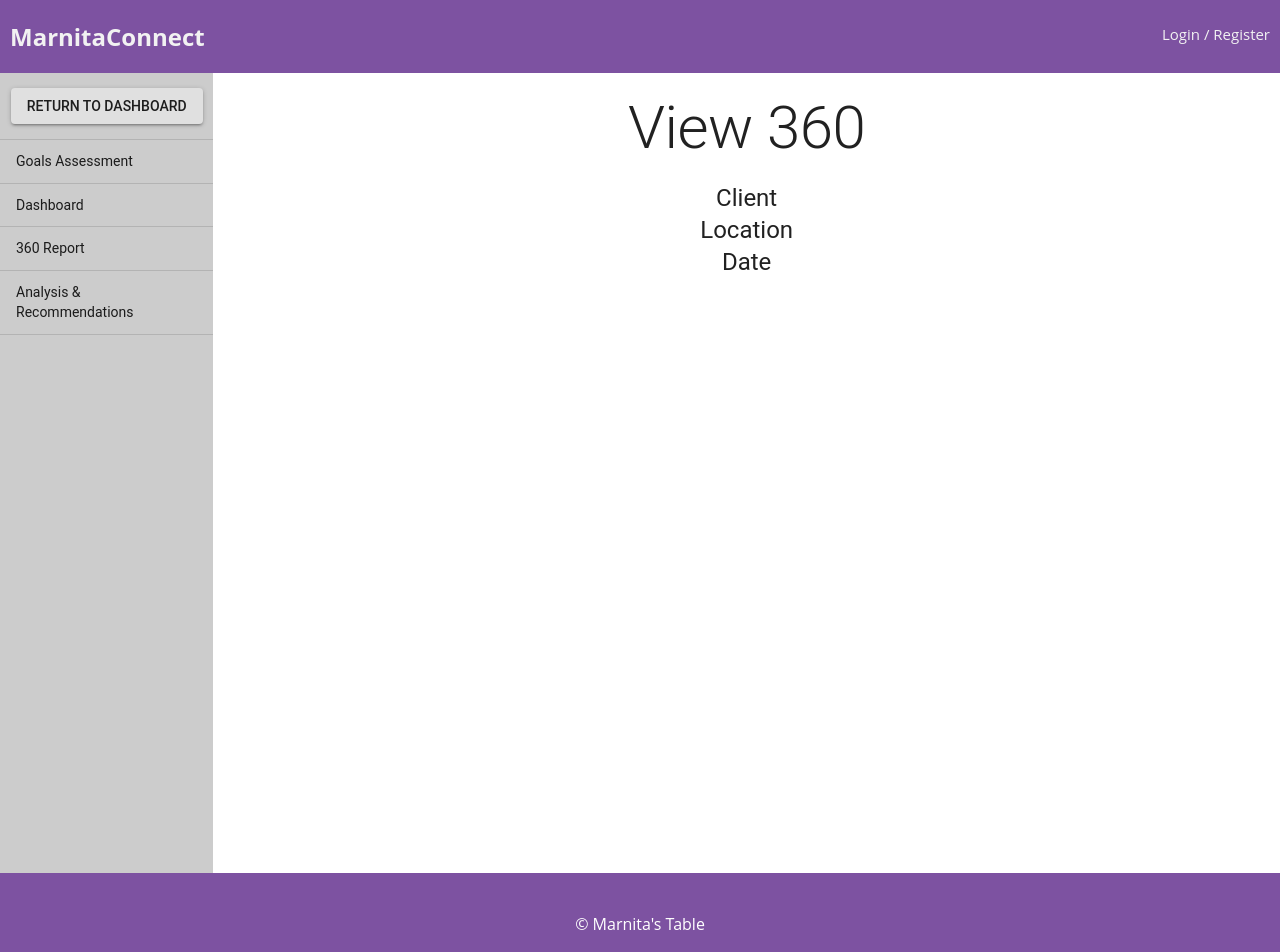
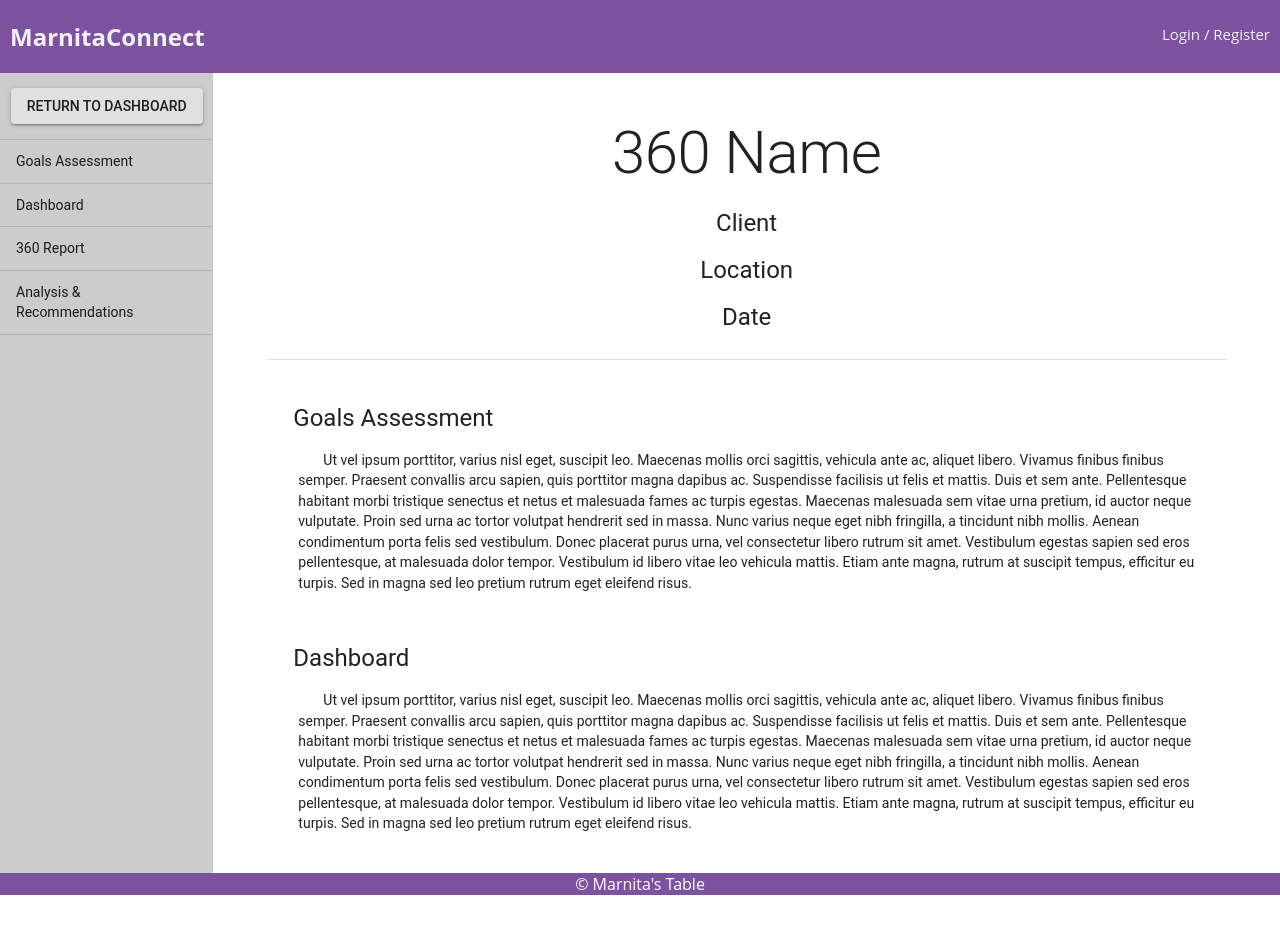
Before and after one commit to ashklein6/izi-access, a React (Create React App) app: page /#/view360 in a window 1280 px wide. Shown: the top 952 px of the page. After the commit the page ends 895 px from the top, so only its background shows below. Built offline with nearby package versions, Linux system fonts and the light colour scheme; no server answers.

Commit message:
added scroll to main viewing area

```diff
--- a/src/components/Footer/Footer.css
+++ b/src/components/Footer/Footer.css
@@ -1,7 +1,7 @@
 @import '../App/App.css';
 
 .footer {
-    padding: 40px;
+    /* padding: 40px; */
     text-align: center;
     background-color: var(--main-purple);
     color: #fff;
--- a/src/components/View360/View360.js
+++ b/src/components/View360/View360.js
@@ -18,25 +18,47 @@ const styles = {
     backgroundColor: '#ccc',
     textAlign: 'center',
   },
+  report: {
+    height: '100vh',
+  },
+  mainInfo: {
+    textAlign: 'center',
+    height: '35vh'
+  },
   header: {
-    textAlign: 'center',
-    margin: 25
+    margin: '50px 0px 25px 0px'
   },
   subHeader: {
-    textAlign: 'center',
+    marginBottom: '15px'
   },
   dashboardBtn: {
     margin: '15px 0px',
     justifyContent: 'center',
   },
   list: {
-    paddingTop: 0
+    paddingTop: '0px'
+  },
+  middleDivider: {
+    margin: '25px auto',
+    width: '90%'
+  },
+  content: {
+    textAlign: 'left',
+    margin: 'auto',
+    width: '85%',
+    height: '55vh',
+    overflow: 'auto'
+  },
+  paragraph:{
+    margin: '0px 5px 50px 5px',
+    textIndent: '25px'
   }
 };
 
 class View360 extends Component {
 
   state = {
+
   };
 
   // will navigate to /manage360s
@@ -77,11 +99,74 @@ toManage360s = (event) => {
             <Divider />
           </List>
         </Grid>
-      <Grid item xs={10}>
-        <Typography variant="h2" className={classes.header}>View 360</Typography>
+        <Grid className={classes.report} item xs={10}>
+          <section className={classes.mainInfo}>
+            <Typography variant="h2" className={classes.header}>360 Name</Typography>
             <Typography variant="h5" className={classes.subHeader}>Client</Typography>
             <Typography variant="h5" className={classes.subHeader}>Location</Typography>
             <Typography variant="h5" className={classes.subHeader}>Date</Typography>
+            <Divider className={classes.middleDivider} />
+          </section>
+          <section className={classes.content}>
+            <Typography variant="h5" className={classes.subHeader}>Goals Assessment</Typography>
+            <div className={classes.paragraph}>
+              <Typography>
+                Ut vel ipsum porttitor, varius nisl eget, suscipit leo. Maecenas mollis orci sagittis, vehicula ante ac, aliquet libero. Vivamus finibus finibus semper.
+                Praesent convallis arcu sapien, quis porttitor magna dapibus ac. Suspendisse facilisis ut felis et mattis. Duis et sem ante. Pellentesque habitant morbi tristique senectus et netus et malesuada fames ac turpis egestas.
+                Maecenas malesuada sem vitae urna pretium, id auctor neque vulputate. Proin sed urna ac tortor volutpat hendrerit sed in massa. Nunc varius neque eget nibh fringilla, a tincidunt nibh mollis.
+                Aenean condimentum porta felis sed vestibulum. Donec placerat purus urna, vel consectetur libero rutrum sit amet. Vestibulum egestas sapien sed eros pellentesque, at malesuada dolor tempor.
+                Vestibulum id libero vitae leo vehicula mattis. Etiam ante magna, rutrum at suscipit tempus, efficitur eu turpis. Sed in magna sed leo pretium rutrum eget eleifend risus.
+              </Typography>
+            </div>
+
+            <Typography variant="h5" className={classes.subHeader}>Dashboard</Typography>
+            <div className={classes.paragraph}>
+              <Typography>
+                Ut vel ipsum porttitor, varius nisl eget, suscipit leo. Maecenas mollis orci sagittis, vehicula ante ac, aliquet libero. Vivamus finibus finibus semper.
+                Praesent convallis arcu sapien, quis porttitor magna dapibus ac. Suspendisse facilisis ut felis et mattis. Duis et sem ante. Pellentesque habitant morbi tristique senectus et netus et malesuada fames ac turpis egestas.
+                Maecenas malesuada sem vitae urna pretium, id auctor neque vulputate. Proin sed urna ac tortor volutpat hendrerit sed in massa. Nunc varius neque eget nibh fringilla, a tincidunt nibh mollis.
+                Aenean condimentum porta felis sed vestibulum. Donec placerat purus urna, vel consectetur libero rutrum sit amet. Vestibulum egestas sapien sed eros pellentesque, at malesuada dolor tempor.
+                Vestibulum id libero vitae leo vehicula mattis. Etiam ante magna, rutrum at suscipit tempus, efficitur eu turpis. Sed in magna sed leo pretium rutrum eget eleifend risus.
+              </Typography>
+            </div>
+
+            <Typography variant="h5" className={classes.subHeader}>360 Report</Typography>
+            <div className={classes.paragraph}>
+              <Typography>
+                Nullam sodales leo nec viverra semper. Fusce suscipit porttitor molestie. Phasellus blandit ut diam vel tempor. Lorem ipsum dolor sit amet, consectetur adipiscing elit.
+                Aenean molestie dui quis lectus tempor, a laoreet mi blandit. Curabitur quis elit mauris. Ut sollicitudin cursus volutpat. Donec sodales consectetur tincidunt.
+                Duis posuere auctor risus. Donec sit amet ante urna.
+                <br/>
+                <br/>
+                Ut vel ipsum porttitor, varius nisl eget, suscipit leo. Maecenas mollis orci sagittis, vehicula ante ac, aliquet libero. Vivamus finibus finibus semper.
+                Praesent convallis arcu sapien, quis porttitor magna dapibus ac. Suspendisse facilisis ut felis et mattis. Duis et sem ante. Pellentesque habitant morbi tristique senectus et netus et malesuada fames ac turpis egestas.
+                Maecenas malesuada sem vitae urna pretium, id auctor neque vulputate. Proin sed urna ac tortor volutpat hendrerit sed in massa. Nunc varius neque eget nibh fringilla, a tincidunt nibh mollis.
+                Aenean condimentum porta felis sed vestibulum. Donec placerat purus urna, vel consectetur libero rutrum sit amet. Vestibulum egestas sapien sed eros pellentesque, at malesuada dolor tempor.
+                Vestibulum id libero vitae leo vehicula mattis. Etiam ante magna, rutrum at suscipit tempus, efficitur eu turpis. Sed in magna sed leo pretium rutrum eget eleifend risus.
+                <br/>
+                <br/>
+                Nullam sodales leo nec viverra semper. Fusce suscipit porttitor molestie. Phasellus blandit ut diam vel tempor. Lorem ipsum dolor sit amet, consectetur adipiscing elit.
+                Aenean molestie dui quis lectus tempor, a laoreet mi blandit. Curabitur quis elit mauris. Ut sollicitudin cursus volutpat. Donec sodales consectetur tincidunt.
+                Duis posuere auctor risus. Donec sit amet ante urna.
+              </Typography>
+            </div>
+
+            <Typography variant="h5" className={classes.subHeader}>Analysis &amp; Recommendations</Typography>
+            <div className={classes.paragraph}>
+              <Typography>
+                Ut vel ipsum porttitor, varius nisl eget, suscipit leo. Maecenas mollis orci sagittis, vehicula ante ac, aliquet libero. Vivamus finibus finibus semper.
+                Praesent convallis arcu sapien, quis porttitor magna dapibus ac. Suspendisse facilisis ut felis et mattis. Duis et sem ante. Pellentesque habitant morbi tristique senectus et netus et malesuada fames ac turpis egestas.
+                Maecenas malesuada sem vitae urna pretium, id auctor neque vulputate. Proin sed urna ac tortor volutpat hendrerit sed in massa. Nunc varius neque eget nibh fringilla, a tincidunt nibh mollis.
+                Aenean condimentum porta felis sed vestibulum. Donec placerat purus urna, vel consectetur libero rutrum sit amet. Vestibulum egestas sapien sed eros pellentesque, at malesuada dolor tempor.
+                Vestibulum id libero vitae leo vehicula mattis. Etiam ante magna, rutrum at suscipit tempus, efficitur eu turpis. Sed in magna sed leo pretium rutrum eget eleifend risus.
+                <br/>
+                <br/>
+                Nullam sodales leo nec viverra semper. Fusce suscipit porttitor molestie. Phasellus blandit ut diam vel tempor. Lorem ipsum dolor sit amet, consectetur adipiscing elit.
+                Aenean molestie dui quis lectus tempor, a laoreet mi blandit. Curabitur quis elit mauris. Ut sollicitudin cursus volutpat. Donec sodales consectetur tincidunt.
+                Duis posuere auctor risus. Donec sit amet ante urna.
+              </Typography>
+            </div>
+          </section>
         </Grid>
       </Grid>
     );
```
Lines whose indentation alone changed are shown as unchanged.
